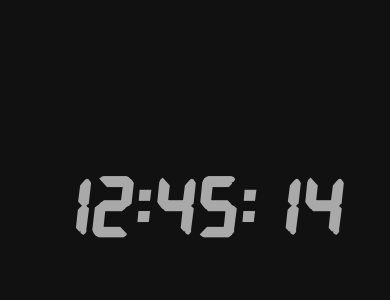
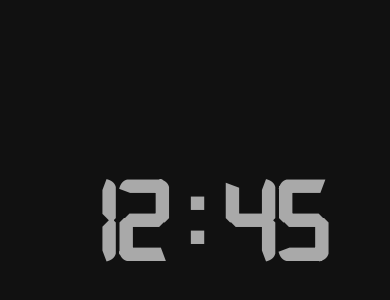
Before and after one commit to dlajfa/clock, a Vue app: page / in a window 390 px wide. Shown: the part 214-514 px from the top of the page. Built offline with nearby package versions, Linux system fonts and the light colour scheme.

Commit message:
change font family

```diff
--- a/src/App.vue
+++ b/src/App.vue
@@ -32,7 +32,7 @@
 <template>
 
   <div>
-    {{ hours }}:{{ minutes }}:{{ seconds }}
+    {{ hours }}:{{ minutes }}<span class="large-screen-only">:{{ seconds }}</span>
   </div>
 
 </template>
@@ -42,9 +42,19 @@
 <style>
 
   div {
-    font-size: 20vw;
+    font-size: 22vw;
     font-weight: 900;
     font-family: clock, monospace;
   }
 
+  @media screen and (max-width: 600px) {
+    div {
+      font-size: 30vw;
+    }
+
+    .large-screen-only {
+      display: none;
+    }
+  }
+
 </style>
--- a/src/style.css
+++ b/src/style.css
@@ -1,6 +1,6 @@
 @font-face {
   font-family: clock;
-  src: url(./assets/clockicons.ttf);
+  src: url(./assets/digital7.ttf);
 }
 
 :root {
```
Also changed, not shown: src/assets/clockicons.ttf (deleted), src/assets/digital7.ttf (added).
